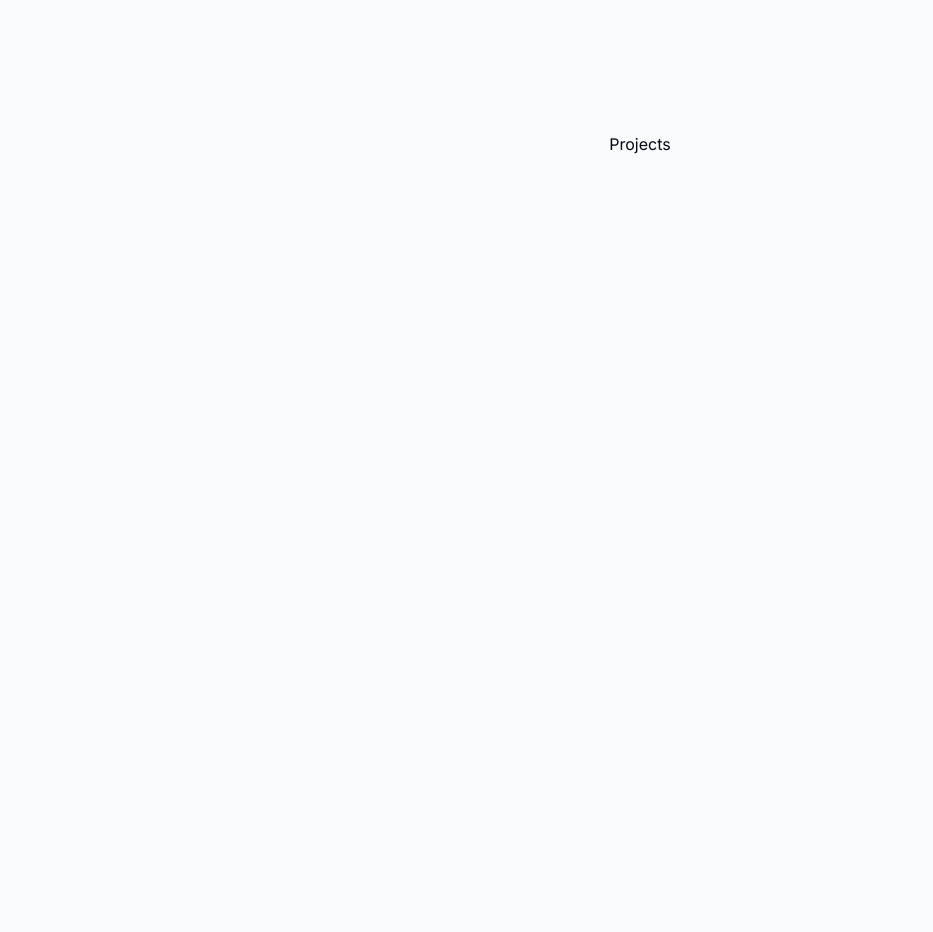
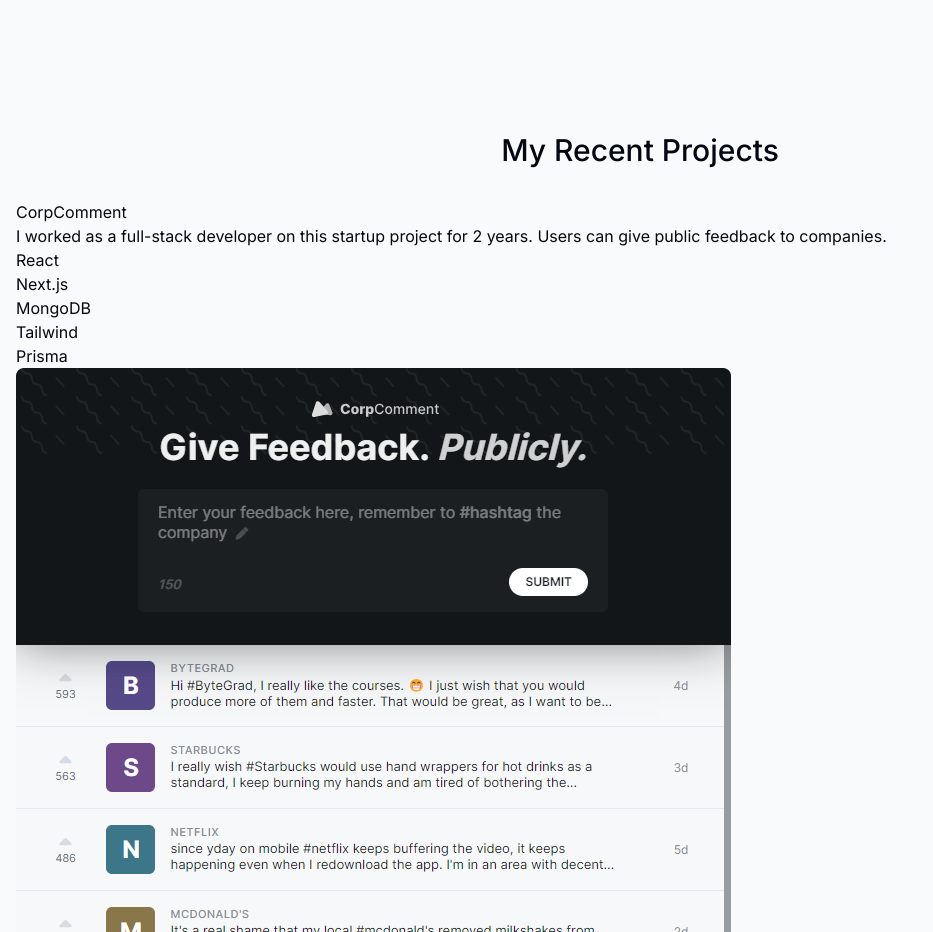
Before and after one commit to RenePung/portfolio-website-rene, a Next.js app: page / in a window 1280 px wide. Shown: the part 1220-2152 px from the top of the page, without its empty margins (0-933 px from the left). Built offline with nearby package versions, Linux system fonts and the light colour scheme.

Commit message:
added text, description, h3 and images to our project section

```diff
--- a/components/projects.tsx
+++ b/components/projects.tsx
@@ -1,7 +1,45 @@
 import React from 'react'
+import SectionHeading from './section-heading'
+import { projectsData } from '@/lib/data'
+import Image from 'next/image';
+//---------------------------------imports---------------------------------------------------------
+
+
+// change data by going to the data.ts file in lib folder and change images by going to the public folder
 
 export default function Projects() {
   return (
-    <div>Projects</div>
+    <section>
+      <SectionHeading>My Recent Projects</SectionHeading>
+      <div>
+        {
+          projectsData.map((project, index) => (
+            <React.Fragment key={index} >
+            <Project {...project} />
+            </React.Fragment>
+          ))}
+      </div>
+    </section>
   )
 }
+
+
+// new custom component
+type ProjectProps = (typeof projectsData)[number];
+
+function Project({ title, description, tags, imageUrl }: ProjectProps) {
+  return <section>
+
+    <h3>{title}</h3>
+
+    <p>{description}</p>
+
+    <ul>
+      {tags.map((tag, index) => (
+        <li key={index}>{tag}</li>
+      ))}
+    </ul>
+
+    <Image src={imageUrl} alt="Most Recent Project I Worked On" quality={95} />
+  </section>
+}
```
